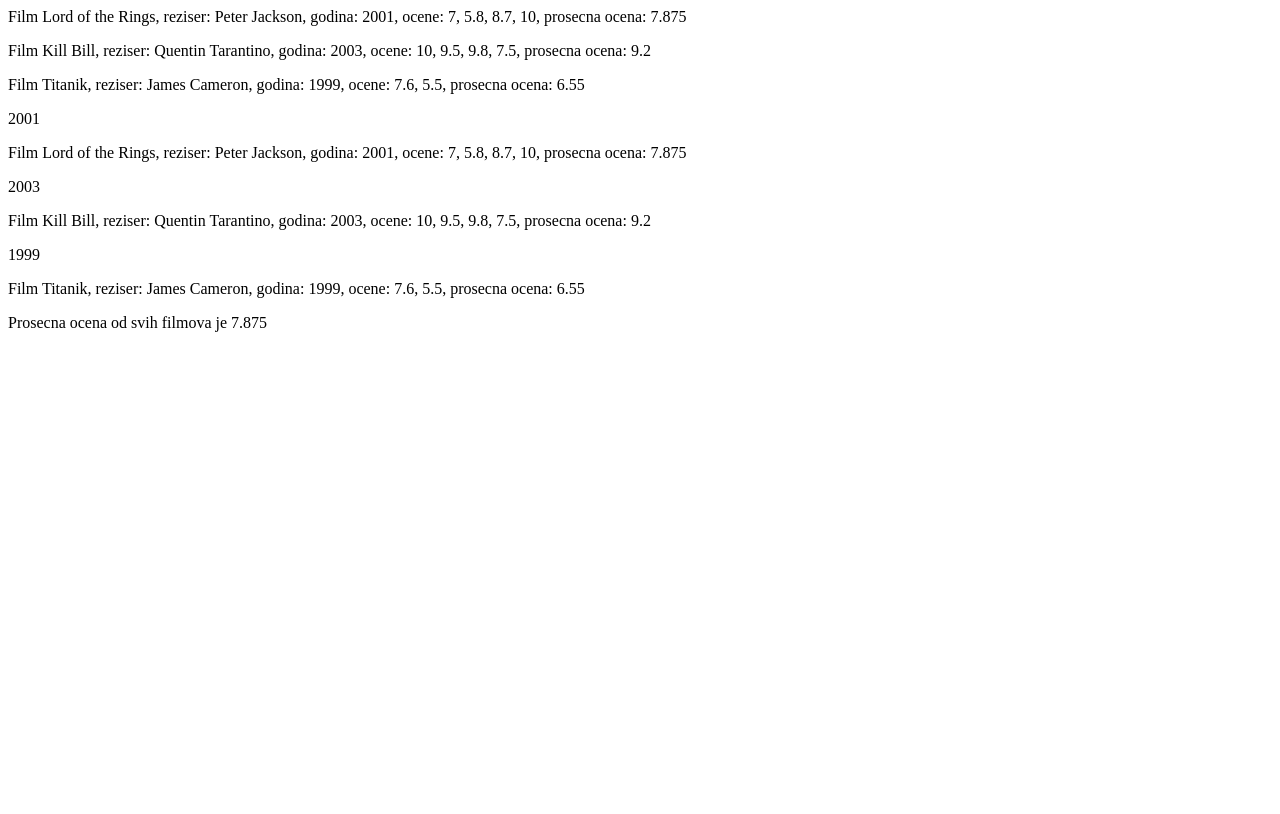
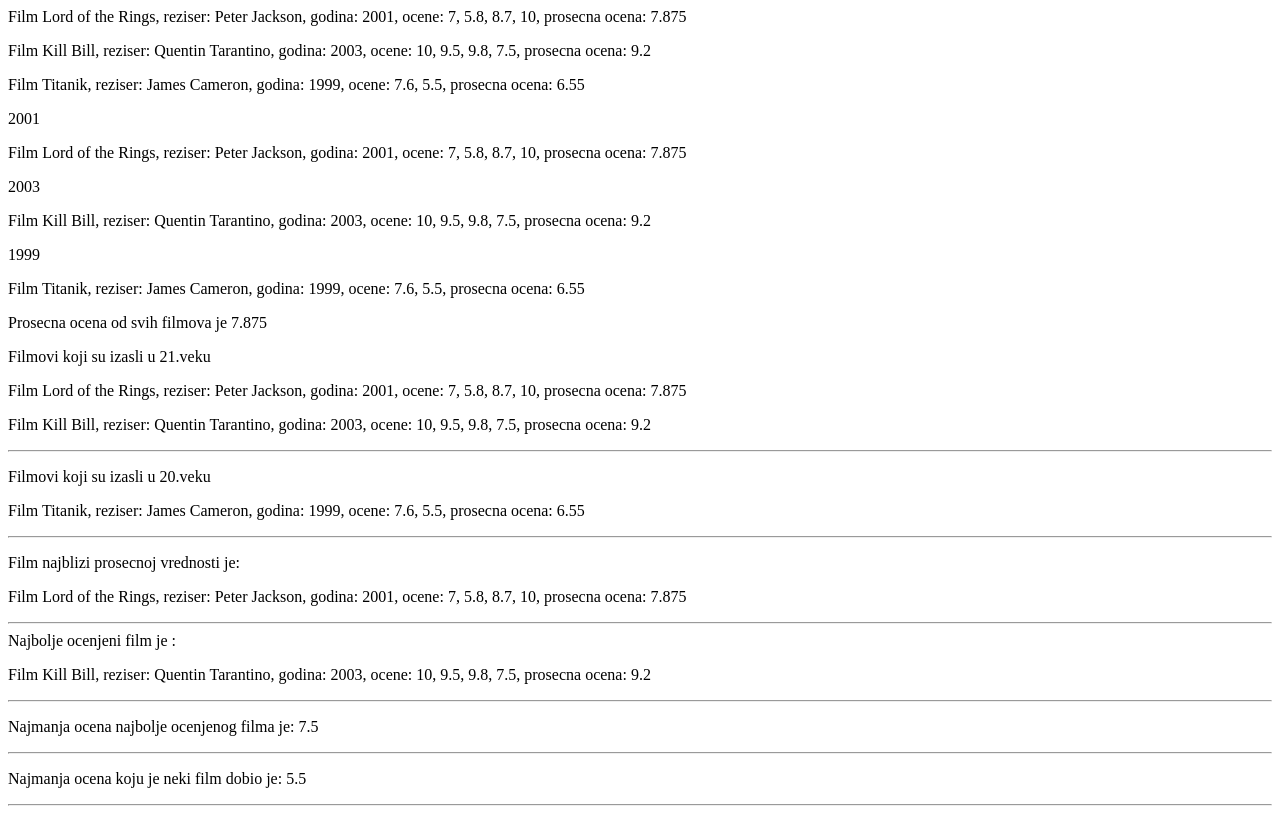
Before and after one commit to stojanovicmilijana/itb-php12, a PHP site: page /vezbanja.php in a window 1280 px wide. Before the commit the page ends 332 px from the top, so only its background shows below. Run offline with PHP 8.4, Linux system fonts and the light colour scheme.

Commit message:
najmanjaOCenaNajboljeg

```diff
--- a/16_KLASE/04_NIZOVI OBJEKATA/film.php
+++ b/16_KLASE/04_NIZOVI OBJEKATA/film.php
@@ -42,7 +42,7 @@ class film{
   }
 
   public function getOcene(){
-    return this->ocene;
+    return $this->ocene;
 }
 public function stampaj(){
    echo "<p>Film $this->naslov, reziser: $this->reziser, godina: $this->godinaIzdanja, ocene: ".implode(", ",$this->ocene) . ",
@@ -59,8 +59,6 @@ public function prosek(){
   return ($n>0) ? ($sum / $n) : 0;
 }
 
-
-
 }
 
 
--- a/16_KLASE/04_NIZOVI OBJEKATA/vezbanja.php
+++ b/16_KLASE/04_NIZOVI OBJEKATA/vezbanja.php
@@ -36,6 +36,8 @@ foreach ($filmovi as $film){
    echo $film->stampaj();
 }
 
+
+//Napisati f-ju prosecnaOcena kojoj se prosledjuje niz filmova, a koja odredjuje i vraca prosecnu ocenu svih filmova
 function prosecnaOcena($films)
 {
    $zbir = 0;
@@ -52,7 +54,135 @@ function prosecnaOcena($films)
    }
 }
 
+
 $prosecna = prosecnaOcena($filmovi);
 echo "Prosecna ocena od svih filmova je $prosecna";
+echo "<br>";
+///////////////////////////////////////////////////////////////////////////////////////
+//Napraviti f-ju vekFilmova kojoj se prosledjuje niz filmova i ceo broj, funkcija ispisuje samo one filmove koji su stvoreni u prosledjenom veku
+
+function vekFilmova($films, $vek){
+
+    foreach ($films as $film){
+
+      $godinaIzdanja = $film->getGodinaIzdanja();
+      $vekIzdanja = ceil($godinaIzdanja/100);
+      if($vekIzdanja == $vek){
+
+         $film->stampaj();
+      }
+
+
+    }
+   }
+    echo "<p>Filmovi koji su izasli u 21.veku </p>";
+    vekFilmova($filmovi,21);
+
+    echo "<hr>";
+    echo "<p>Filmovi koji su izasli u 20.veku </p>";
+    vekFilmova($filmovi,20);
+
+
+    echo "<hr>";
+///////////////////////////////////////////////////////////////////////////////////////////////////////
+    //Napisati f-ju osrednji film kojoj se prosledjuje niz filmova a ona vraca film koji je najblizi prosecnoj oceni svih filmova
+
+    function osrednjiFilm($niz){
+
+       $prosek = prosecnaOcena($niz);
+       $najblizaVrednost = abs( $niz[0]-> prosek() - $prosek);
+       $najbliziFilm= $niz[0];
+
+       foreach ($niz as $film){
+
+         $vrednost = abs( $film-> prosek() - $prosek);
+         if($vrednost < $najblizaVrednost){
+            $najblizaVrednost = $vrednost;
+            $najbliziFilm = $film;
+         }
+
+       }
+
+       return $najbliziFilm;
+
+    }
+
+    $osf = osrednjiFilm($filmovi);
+
+    echo "<p>Film najblizi prosecnoj vrednosti je: </p>";
+    $osf->stampaj();
+    echo "<hr>";
+
+
+//Napraviti f-ju najboljeOcenjeni kojoj se prosledjuje niz filmova a ona vraca najbolje ocenjeni film
+
+      function najboljeOcenjeni ($niz){
+
+         $maxOcena = $niz[0]->prosek();
+         $maxFilm = $niz[0];
+
+         foreach ($niz as $film){
+           $ocena = $film->prosek();
+           if($ocena > $maxOcena){
+               $maxOcena = $ocena;
+               $maxFilm = $film;
+           }
+
+
+      }
+      return $maxFilm;
+   }
+echo 'Najbolje ocenjeni film je : ';
+$nof= najboljeOcenjeni($filmovi);
+$nof->stampaj();
+echo '<hr>';
+/////////////////////////////////////////////////////////////////////////////////////////
+//Napisati f-ju najmanjaOcenaNajboljeg kojoj se prosledjuje niz filmova a ona odredjuje najbolji film i ispisuje njegovu najslabiju ocenu
+
+function najmanjaOcenaNajboljeg($niz){
+
+   $najboljiFilm=najboljeOcenjeni($niz);
+   $sveOcene = $najboljiFilm->getOcene();
+   $minOcena= $sveOcene[0];
+
+   foreach($sveOcene as $ocena){
+    if($ocena < $minOcena){
+      $minOcena = $ocena;
+    }
+   }
+ return $minOcena;
+
+}
+ $minOcena = najmanjaOcenaNajboljeg($filmovi);
+ echo "<p>Najmanja ocena najbolje ocenjenog filma je: $minOcena </p>";
+ echo "<hr>";
+
+////////////////////////////////////////////////////////////////////
+//Napisati f-ju najmanjaOcena kojoj se prosledjuje niz filmova, a koja vraca koja je najmanja ocena koju je bilo koji film dobio
+
+
+function najmanjaOcena($niz){
+
+     $ocenePrvogFilma = $niz[0]->getOcene();
+     $minOcena = $ocenePrvogFilma[0];
+     foreach ($niz as $film){
+         $ocene= $film->getOcene();
+         foreach ($ocene as $o){
+            if($o < $minOcena){
+               $minOcena = $o;
+            }
+         }
+
+     }
+
+return $minOcena;
+
+}
+
+$mo = najmanjaOcena($filmovi);
+
+echo "<p>Najmanja ocena koju je neki film dobio je: $mo</p>";
+echo "<hr>";
+
 
 ?>
```
